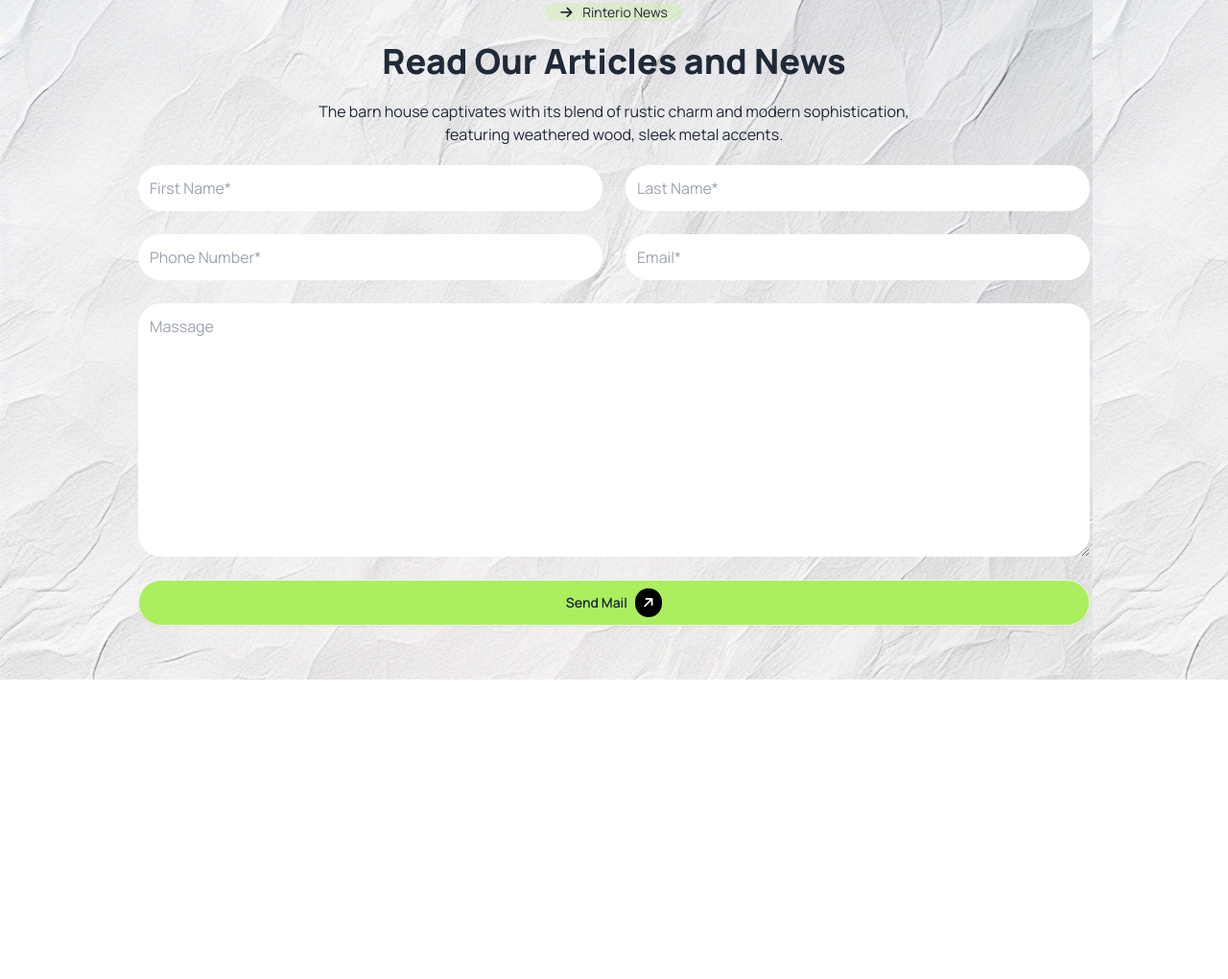
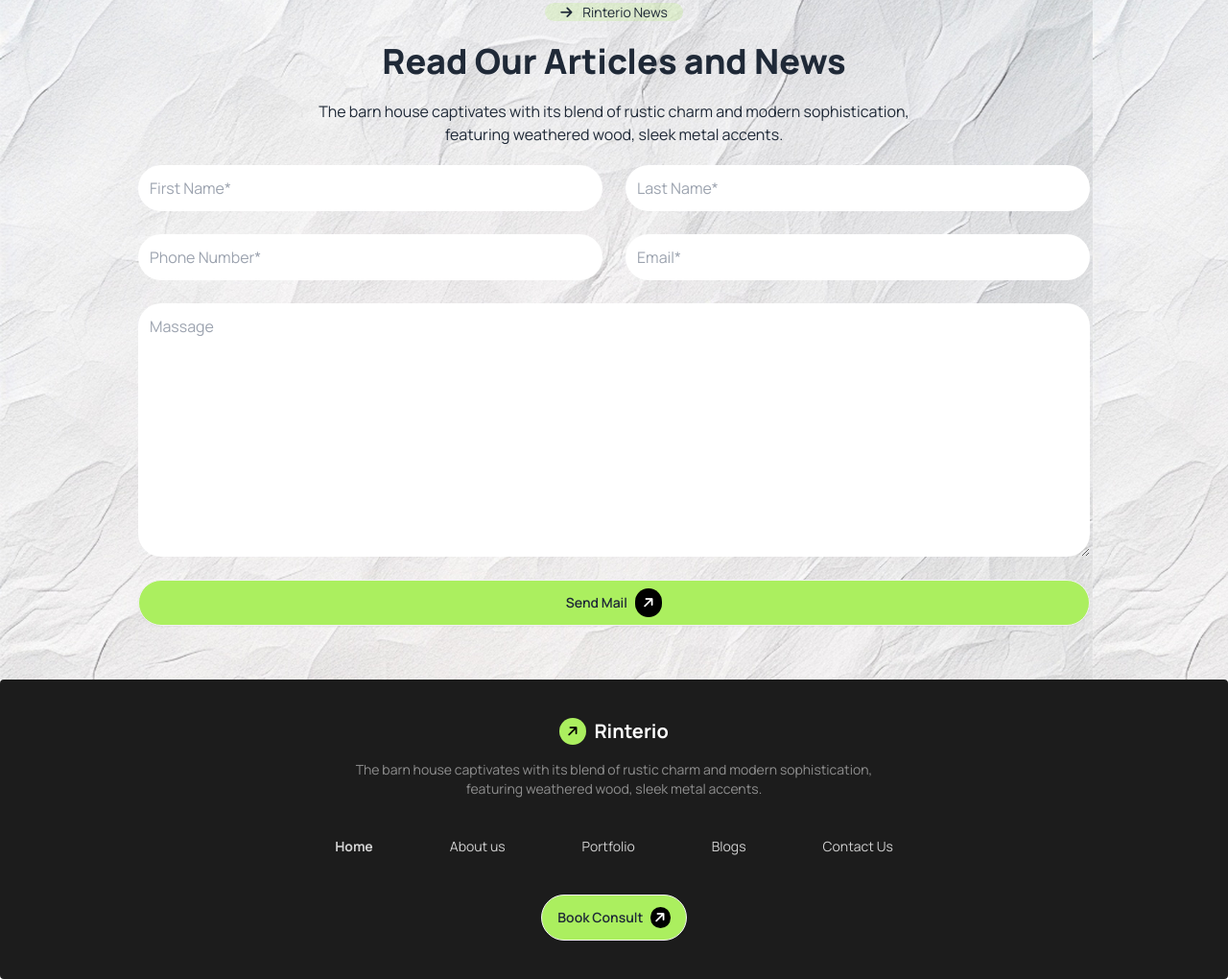
Before and after one commit to sazidgit06/B10-Assignment-03, a plain HTML site: page index.html in a window 1280 px wide. Shown: the part 3403-4423 px from the top of the page at 96% size. Before the commit the page ends 4111 px from the top, so only its background shows below. Drawn offline with nearby package versions, Linux system fonts and the light colour scheme.

Commit message:
footer done

```diff
--- a/index.html
+++ b/index.html
@@ -25,6 +25,7 @@
                         'card-color-3': '#A4DAC3',
                         'card-color-4': '#77AAEA',
                         'low-opacity-2': '#acef5f34',
+                        'footer-color': '#1C1C1C',
                     }
                 }
             }
@@ -108,7 +109,6 @@
                                         style="--fa-rotate-angle: 315deg;"></i>
                                 </span>
                             </a>
-
                         </div>
                     </div>
                 </div>
@@ -432,7 +432,36 @@
             </form>
         </section>
     </main>
-    <footer></footer>
+    <footer class="footer footer-center bg-footer-color text-white text-base-content rounded p-10">
+        <div class="space-y-2">
+            <div class="flex gap-2">
+                <div class="bg-primary-color rounded-full px-2 py-1 text-black">
+                    <!-- arrow -->
+                    <i class="fa-solid fa-arrow-right fa-rotate-by"
+                        style="--fa-rotate-angle: 315deg;"></i>
+                </div>
+                <span class="text-xl font-bold">Rinterio</span>
+            </div>
+            <p class="text-center opacity-50">The barn house captivates with its blend of rustic charm and modern sophistication,<br> featuring weathered wood, sleek metal accents.</p>
+        </div>
+        <nav class="grid grid-flow-col gap-20 opacity-80">
+          <a class="link link-hover font-bold">Home</a>
+          <a class="link link-hover">About us</a>
+          <a class="link link-hover">Portfolio</a>
+          <a class="link link-hover">Blogs</a>
+          <a class="link link-hover">Contact Us</a>
+        </nav>
+        <div class="text-center">
+            <div class="flex">
+                <a class="btn bg-primary-color rounded-3xl ">Book Consult
+                    <span class="bg-black rounded-full text-white p-1">
+                        <i class="fa-solid fa-arrow-right fa-rotate-by"
+                            style="--fa-rotate-angle: 315deg;"></i>
+                    </span>
+                </a>
+            </div>
+        </div>
+      </footer>
 </body>
 
 </html>
```
